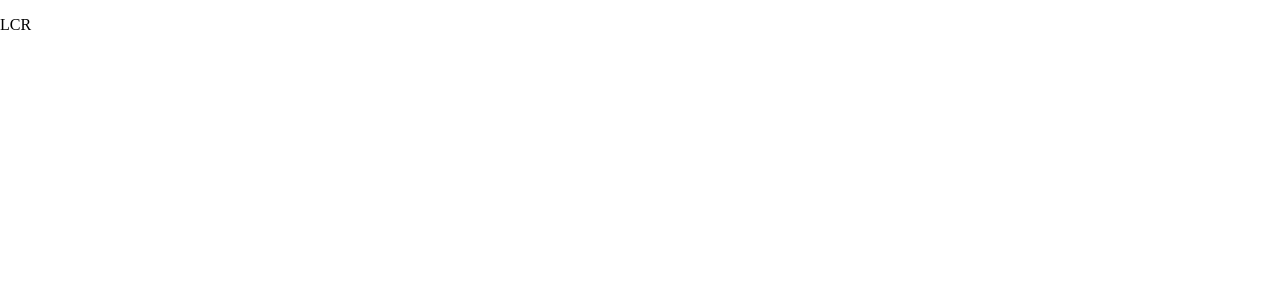
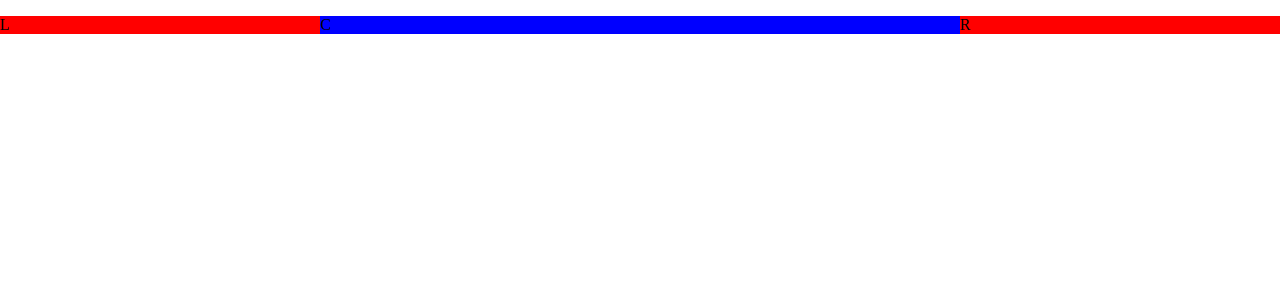
Before and after one commit to Godswillcode/blog-app-front-end, a React (Create React App) app: page / in a window 1280 px wide. Shown: the top 300 px of the page. Built offline with nearby package versions, Linux system fonts and the light colour scheme.

Commit message:
working on home

```diff
--- a/src/topbar/topbar.css
+++ b/src/topbar/topbar.css
@@ -8,3 +8,13 @@
     align-items: center;
     font-family: 'Josefin' sans-serif;
 }
+
+.topLeft, .topRight {
+    flex: 3;
+    background: red;
+}
+
+.topCenter {
+    flex: 6;
+    background: blue;
+}
```
